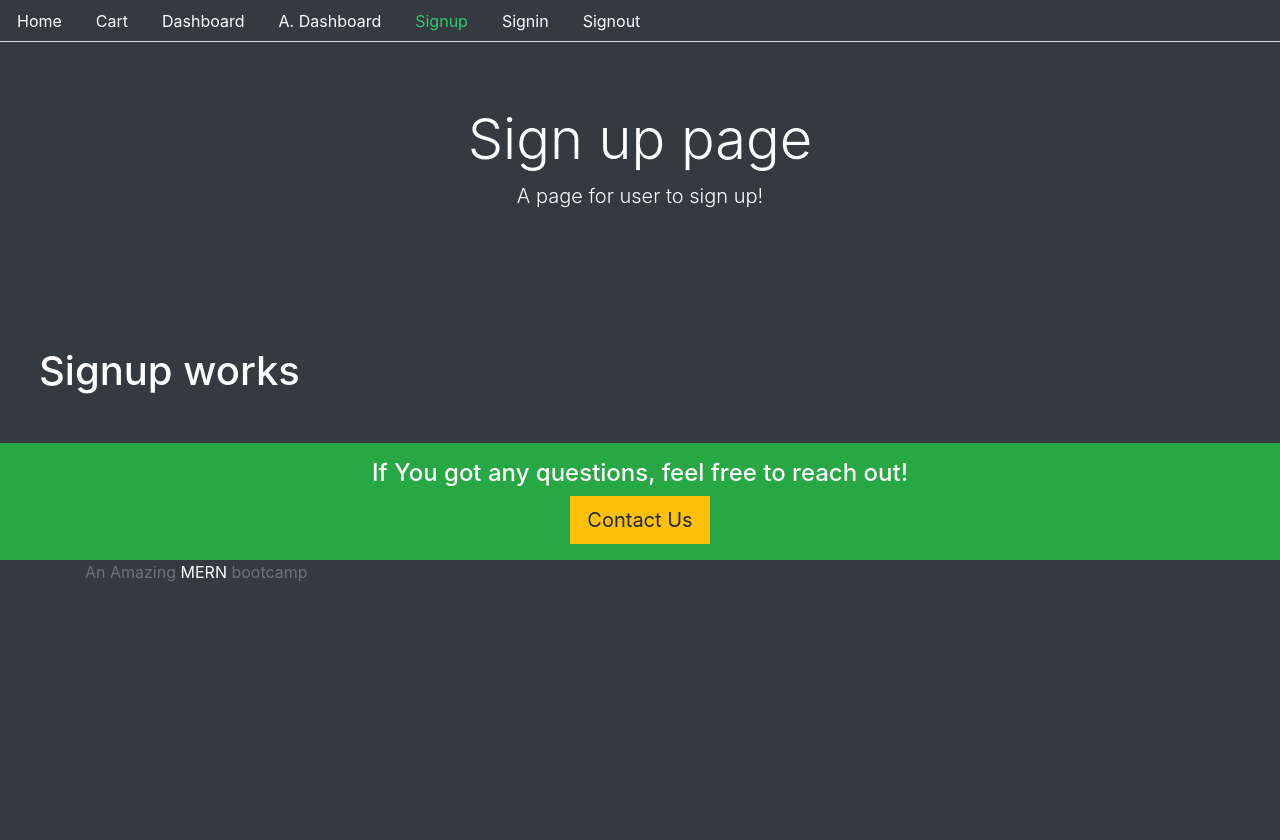
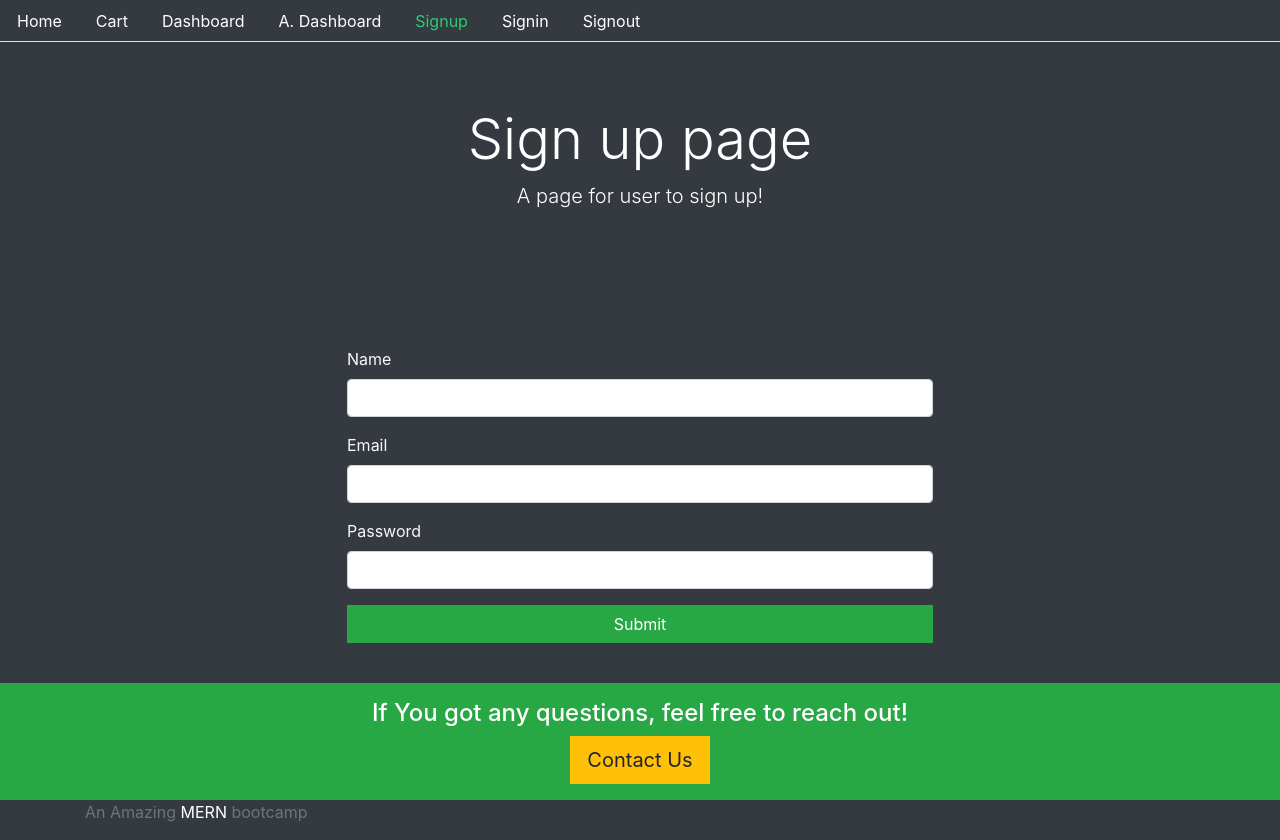
Before and after one commit to SarvY1999/tshirt, a React (Create React App) app in the folder projfrontend/: page /signup in a window 1280 px wide. Before the commit the page ends 800 px from the top, so only its background shows below. Built offline with nearby package versions, Linux system fonts and the light colour scheme; no server answers.

Commit message:
Creates sigup and signin form

```diff
--- a/projfrontend/src/user/Signin.js
+++ b/projfrontend/src/user/Signin.js
@@ -3,9 +3,29 @@
 import {Link} from "react-router-dom"
 
 const Signin = () => {
+
+    const signInForm = () => {
+        return(
+            <div className="row">
+                <div className="col-md-6 offset-sm-3 text-left">
+                    <form>
+                        <div className="form-group">
+                            <label className="text-light">Email</label>
+                            <input className="form-control" type="email"/>
+                        </div>
+                        <div className="form-group">
+                            <label className="text-light">Password</label>
+                            <input className="form-control" type="password"/>
+                        </div>
+                        <button className="btn btn-success btn-block">Submit</button>
+                    </form>
+                </div>
+            </div>
+        )}
+
     return(
         <Base title="Sign in page" description="A page for user to sign up!">
-        <h1>Signin works</h1>
+        {signInForm()}
         </Base>
     )
 }
--- a/projfrontend/src/user/Signup.js
+++ b/projfrontend/src/user/Signup.js
@@ -3,9 +3,33 @@
 import {Link} from "react-router-dom"
 
 const Signup = () => {
+
+    const signUpForm = () => {
+        return(
+            <div className="row">
+                <div className="col-md-6 offset-sm-3 text-left">
+                    <form>
+                        <div className="form-group">
+                            <label className="text-light">Name</label>
+                            <input className="form-control" type="text"/>
+                        </div>
+                        <div className="form-group">
+                            <label className="text-light">Email</label>
+                            <input className="form-control" type="email"/>
+                        </div>
+                        <div className="form-group">
+                            <label className="text-light">Password</label>
+                            <input className="form-control" type="password"/>
+                        </div>
+                        <button className="btn btn-success btn-block">Submit</button>
+                    </form>
+                </div>
+            </div>
+        )}
+
     return(
         <Base title="Sign up page" description="A page for user to sign up!">
-        <h1>Signup works</h1>
+        {signUpForm()}
         </Base>
     )
 }
```
